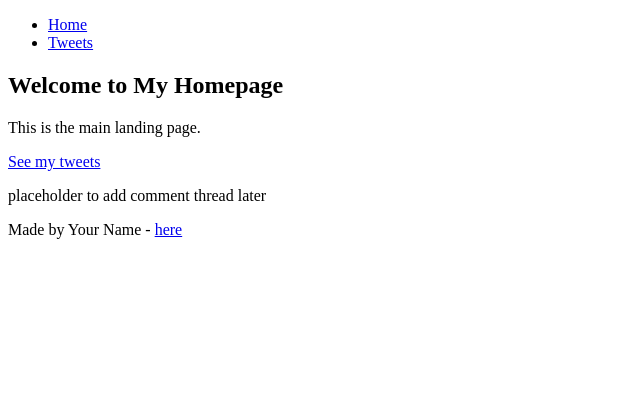
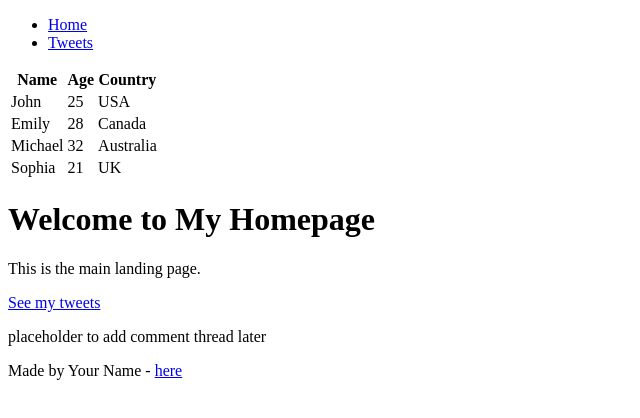
Before and after one commit to Beryl-webdev/My_First_Portfolio, a plain HTML site: page html_basic/index.html in a window 1280 px wide. Shown: the whole page, without its empty margins (0-640 px from the left). Drawn offline with Linux system fonts and the light colour scheme.

Commit message:
Add learners table inside article

```diff
--- a/html_basic/index.html
+++ b/html_basic/index.html
@@ -15,6 +15,45 @@
 
   <main>
     <article>
+  <!-- Other content inside the article -->
+
+  <!-- Container for the table of learners -->
+  <div class="learners-table-container">
+    <table>
+      <thead>
+        <tr>
+          <th>Name</th>
+          <th>Age</th>
+          <th>Country</th>
+        </tr>
+      </thead>
+      <tbody>
+        <tr>
+          <td>John</td>
+          <td>25</td>
+          <td>USA</td>
+        </tr>
+        <tr>
+          <td>Emily</td>
+          <td>28</td>
+          <td>Canada</td>
+        </tr>
+        <tr>
+          <td>Michael</td>
+          <td>32</td>
+          <td>Australia</td>
+        </tr>
+        <tr>
+          <td>Sophia</td>
+          <td>21</td>
+          <td>UK</td>
+        </tr>
+      </tbody>
+    </table>
+  </div>
+
+</article>
+
       <h1>Welcome to My Homepage</h1>
       <p>This is the main landing page.</p>
       <p><a href="tweets.html">See my tweets</a></p>
```
